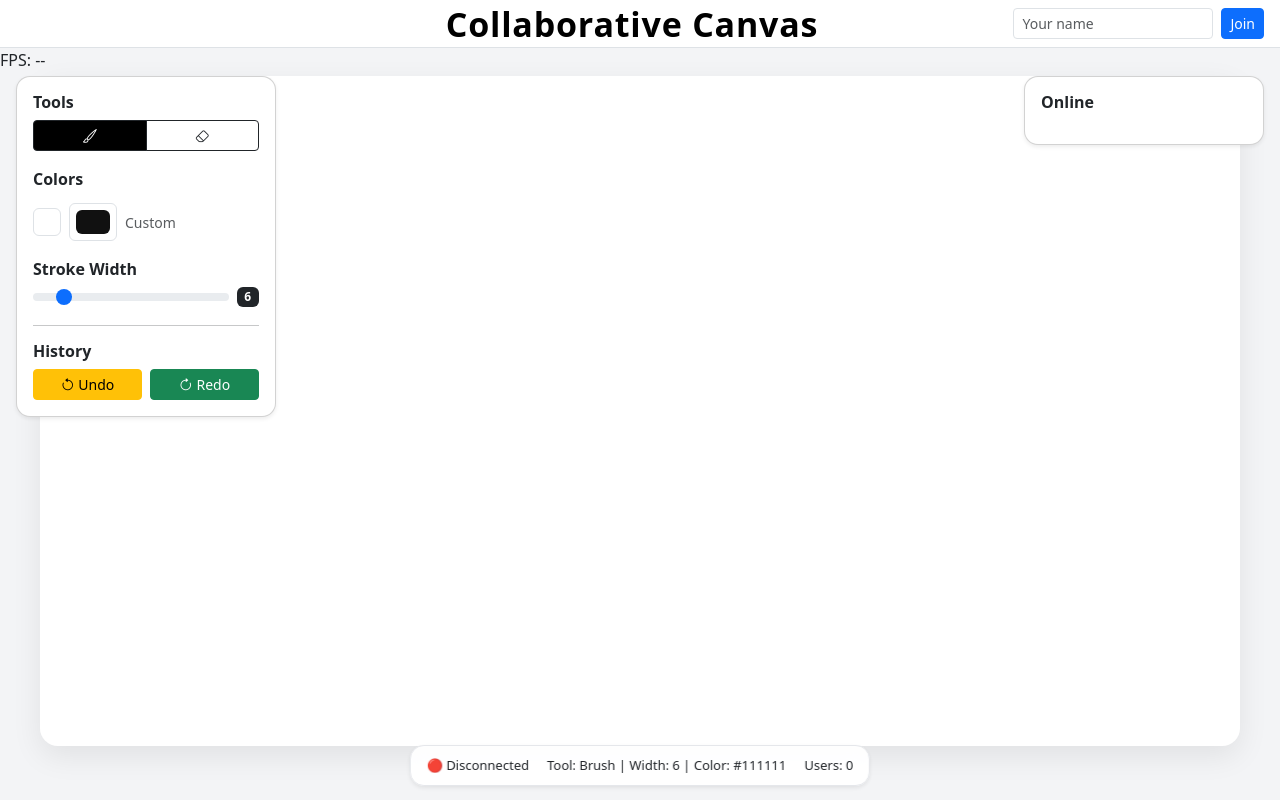
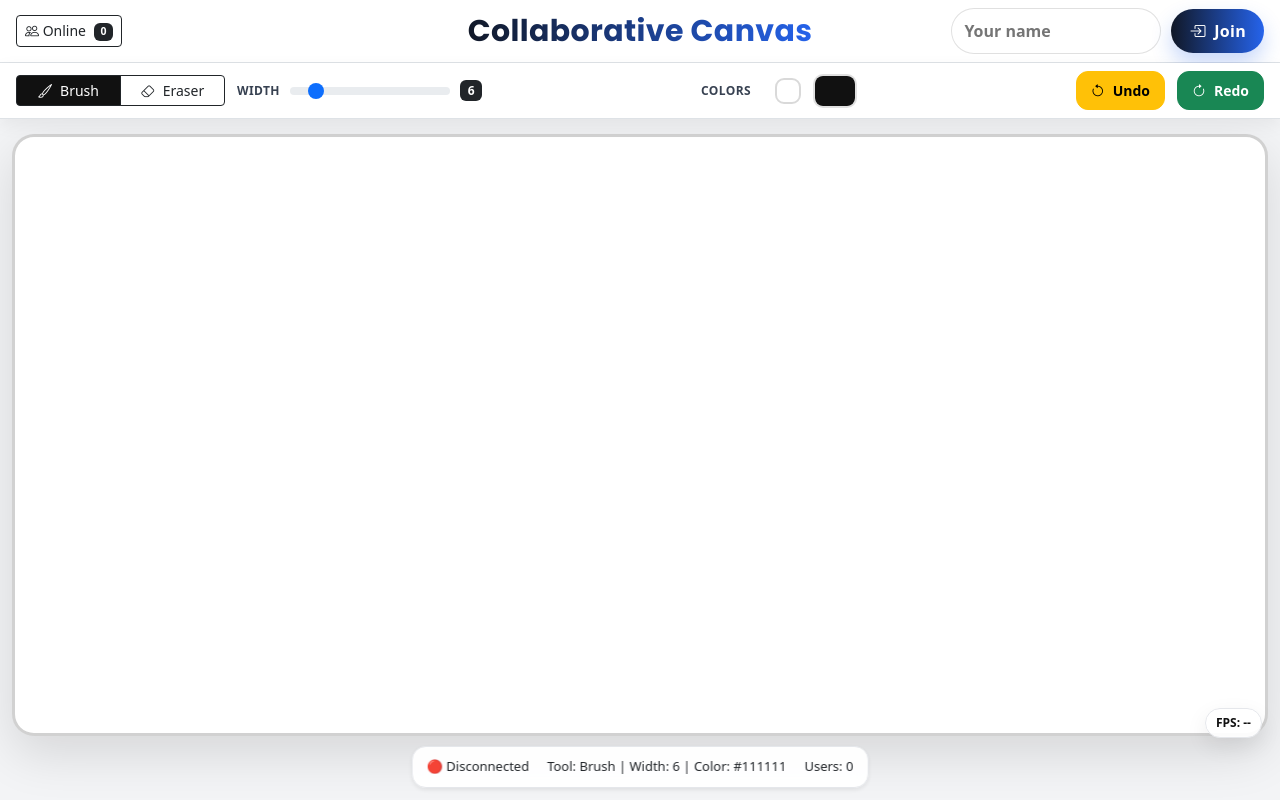
Before and after one commit to Srishti0310/Collaborative-Canvas, a website with bundled scripts: page client/index.html in a window 1280 px wide. Built offline with nearby package versions, Linux system fonts and the light colour scheme; files whose address does not match are found by name.

Commit message:
UI fixes + main.js updates

```diff
--- a/client/index.html
+++ b/client/index.html
@@ -1,103 +1,108 @@
 <!doctype html>
 <html lang="en">
   <head>
+    <!-- ✅ Google Font -->
+    <link rel="preconnect" href="https://fonts.googleapis.com" />
+    <link rel="preconnect" href="https://fonts.gstatic.com" crossorigin />
+    <link
+      href="https://fonts.googleapis.com/css2?family=Poppins:wght@600;700&display=swap"
+      rel="stylesheet"
+    />
+
     <meta charset="UTF-8" />
     <meta name="viewport" content="width=device-width, initial-scale=1.0" />
     <title>Collaborative Canvas</title>
 
-    <!-- Bootstrap CSS  -->
+    <!-- ✅ Bootstrap CSS -->
     <link
       href="https://cdn.jsdelivr.net/npm/bootstrap@5.3.3/dist/css/bootstrap.min.css"
       rel="stylesheet"
     />
 
+    <!-- ✅ Bootstrap Icons -->
     <link
       rel="stylesheet"
       href="https://cdn.jsdelivr.net/npm/bootstrap-icons@1.11.3/font/bootstrap-icons.min.css"
     />
 
-    <!-- CSS -->
+    <!-- ✅ Your CSS -->
     <link rel="stylesheet" href="./style.css" />
   </head>
 
   <body>
-    <!-- Navbar -->
-    <nav
-      class="navbar navbar-light bg-white border-bottom px-3 position-relative"
-    >
+    <!-- ✅ Navbar -->
+    <nav class="navbar bg-white border-bottom px-3 position-relative">
+      <!-- ✅ Online Left -->
+      <div class="d-flex align-items-center">
+        <button id="onlineBtn" class="btn btn-sm btn-outline-dark onlineBtnTop">
+          <i class="bi bi-people"></i>
+          <span class="d-none d-md-inline">Online</span>
+          <span id="onlineCount" class="badge bg-dark ms-1">0</span>
+        </button>
+      </div>
+
       <!-- Center Title -->
       <div class="position-absolute top-50 start-50 translate-middle">
-        <span class="navbar-brand mb-0 fw-bold titleBig"
-          >Collaborative Canvas</span
-        >
+        <div class="appTitle">
+          <span class="appTitleText">Collaborative Canvas</span>
+        </div>
       </div>
 
       <!-- Join Right -->
-      <div class="ms-auto d-flex gap-2">
+      <div class="ms-auto">
+        <div class="joinBox">
           <input
             id="nameInput"
-          class="form-control form-control-sm"
-          style="width: 200px"
+            class="joinInput"
             placeholder="Your name"
+            autocomplete="off"
           />
-        <button id="joinBtn" class="btn btn-primary btn-sm">Join</button>
+          <button id="joinBtn" class="joinBtn">
+            <i class="bi bi-box-arrow-in-right me-1"></i> Join
+          </button>
+        </div>
       </div>
     </nav>
 
-    <!-- Tools Panel -->
-    <div id="toolsPanel" class="card shadow-sm draggable">
-      <div class="card-body">
-        <h6 class="fw-bold mb-2">Tools</h6>
+    <!-- ✅ Top Toolbar -->
+    <div id="topToolbar" class="border-bottom bg-white px-3 py-2">
+      <div id="toolbarRow">
+        <!-- ✅ LEFT side -->
+        <div class="toolbarLeft">
+          <!-- Online -->
+          <!-- <button id="onlineBtn" class="btn btn-sm btn-outline-dark onlineBtn">
+            <i class="bi bi-people"></i>
+            <span class="d-none d-md-inline">Online</span>
+            <span id="onlineCount" class="badge bg-dark ms-1">0</span>
+          </button> -->
 
-        <div class="btn-group w-100 mb-3" role="group">
+          <!-- Tools -->
+          <div class="btn-group toolGroup" role="group" aria-label="Tools">
             <button
               id="brushBtn"
-            class="btn btn-outline-dark btn-sm activeTool"
+              class="btn btn-outline-dark btn-sm activeTool toolBtnWide"
               title="Brush"
             >
               <i class="bi bi-brush"></i>
+              <span class="d-none d-lg-inline">Brush</span>
             </button>
             <button
               id="eraserBtn"
-            class="btn btn-outline-dark btn-sm"
+              class="btn btn-outline-dark btn-sm toolBtnWide"
               title="Eraser"
             >
               <i class="bi bi-eraser"></i>
+              <span class="d-none d-lg-inline">Eraser</span>
             </button>
           </div>
 
-        <div class="mb-2">
-          <label class="form-label fw-semibold mb-1">Colors</label>
-
-          <!-- Palette -->
-          <div id="colorPalette" class="d-flex flex-wrap gap-2 mb-2"></div>
-
-          <!-- Selected preview + picker -->
-          <div class="d-flex align-items-center gap-2">
-            <div
-              id="selectedColorPreview"
-              class="border rounded"
-              style="width: 28px; height: 28px"
-            ></div>
-
-            <input
-              type="color"
-              id="colorPicker"
-              class="form-control form-control-color"
-              value="#111111"
-            />
-
-            <span class="small text-muted">Custom</span>
-          </div>
-        </div>
-
-        <div class="mb-3 mt-3">
-          <label class="form-label fw-semibold mb-1">Stroke Width</label>
-          <div class="d-flex align-items-center gap-2">
+          <!-- Width -->
+          <div class="toolbarWidth">
+            <span class="toolbarLabel">Width</span>
             <input
               type="range"
               id="widthSlider"
-              class="form-range"
+              class="form-range widthRange"
               min="1"
               max="40"
               value="6"
@@ -106,63 +111,80 @@
           </div>
         </div>
 
-        <hr />
+        <!-- ✅ CENTER -->
+        <div class="toolbarCenter">
+          <span class="toolbarLabel">Colors</span>
 
-        <h6 class="fw-bold mb-2">History</h6>
-        <div class="d-flex gap-2">
+          <!-- ✅ No scroll palette -->
+          <div id="colorPalette" class="paletteRow"></div>
+
+          <!-- Selected preview -->
+          <div
+            id="selectedColorPreview"
+            class="selectedPreview"
+            title="Selected color"
+          ></div>
+
+          <!-- Custom Picker (bigger than swatches) -->
+          <input
+            type="color"
+            id="colorPicker"
+            class="form-control form-control-color colorPickerBig"
+            value="#111111"
+            title="Custom color"
+          />
+        </div>
+
+        <!-- ✅ RIGHT -->
+        <div class="toolbarRight">
           <button
             id="undoBtn"
-            class="btn btn-warning btn-sm w-50"
+            class="btn btn-warning btn-sm actionBtn"
             title="Undo (Ctrl+Z)"
           >
-            <i class="bi bi-arrow-counterclockwise"></i> Undo
+            <i class="bi bi-arrow-counterclockwise"></i>
+            <span>Undo</span>
           </button>
+
           <button
             id="redoBtn"
-            class="btn btn-success btn-sm w-50"
+            class="btn btn-success btn-sm actionBtn"
             title="Redo (Ctrl+Y)"
           >
-            <i class="bi bi-arrow-clockwise"></i> Redo
+            <i class="bi bi-arrow-clockwise"></i>
+            <span>Redo</span>
           </button>
         </div>
       </div>
     </div>
 
-    <!-- Users Panel -->
-    <div id="usersPanel" class="card shadow-sm draggable">
-      <div class="card-body">
-        <h6 class="fw-bold mb-3">Online</h6>
-        <ul id="usersList" class="list-group list-group-flush"></ul>
-      </div>
-    </div>
-
-    <!-- Canvas -->
+    <!-- ✅ Canvas -->
     <canvas id="board"></canvas>
 
-    <!-- Status Bar -->
+    <!-- ✅ Status Bar -->
     <div id="statusBar" class="shadow-sm">
       <div id="statusLeft">🔴 Disconnected</div>
       <div id="statusCenter">Tool: Brush | Width: 6 | Color: #111111</div>
       <div id="statusRight">Users: 0</div>
     </div>
 
+    <!-- Cursor preview -->
     <div id="brushCursor"></div>
+
+    <!-- FPS -->
     <div id="statusFPS">FPS: --</div>
 
-    <!-- Socket.io client (must load BEFORE main.js) -->
+    <!-- ✅ Socket.io client -->
     <script src="/socket.io/socket.io.js"></script>
 
-    <!-- Bootstrap JS -->
+    <!-- ✅ Bootstrap JS -->
     <script src="https://cdn.jsdelivr.net/npm/bootstrap@5.3.3/dist/js/bootstrap.bundle.min.js"></script>
 
-    <!-- Main JS -->
+    <!-- ✅ Main JS -->
     <script type="module" src="./main.js"></script>
 
-    <!-- Toast Container -->
-    <div
-      class="toast-container position-fixed top-0 end-0 p-3"
-      style="z-index: 9999"
-    >
+    <!-- ✅ Toast Container -->
+    <div class="toast-container position-fixed p-3" id="toastContainer">
       <div
         id="appToast"
         class="toast align-items-center text-bg-dark border-0"
--- a/client/main.js
+++ b/client/main.js
@@ -1,10 +1,11 @@
 import { connectSocket } from "./websocket.js";
 import { createCanvasEngine } from "./canvas.js";
-import { makeDraggable } from "./draggable.js";
 
-console.log("main.js loaded");
+console.log("✅ main.js loaded");
 
+// ---------------------------
 // DOM Elements
+// ---------------------------
 const canvas = document.getElementById("board");
 const statusFPS = document.getElementById("statusFPS");
 
@@ -21,117 +22,44 @@ const widthValue = document.getElementById("widthValue");
 const undoBtn = document.getElementById("undoBtn");
 const redoBtn = document.getElementById("redoBtn");
 
+// users list (NOTE: only if you still have usersList in HTML)
 const usersList = document.getElementById("usersList");
 
-//  Palette DOM
+// Online count in navbar
+const onlineCount = document.getElementById("onlineCount");
+
+// palette dom
 const colorPalette = document.getElementById("colorPalette");
 const selectedColorPreview = document.getElementById("selectedColorPreview");
 
-// Status bar DOM
+// status bar dom
 const statusLeft = document.getElementById("statusLeft");
 const statusCenter = document.getElementById("statusCenter");
 const statusRight = document.getElementById("statusRight");
 
-// Toast DOM
+// toast dom
 const appToastEl = document.getElementById("appToast");
 const toastBodyEl = document.getElementById("toastBody");
 
-// Brush cursor preview DOM
+// brush cursor
 const brushCursor = document.getElementById("brushCursor");
 
-// Draggable panels
-const toolsPanel = document.getElementById("toolsPanel");
-const usersPanel = document.getElementById("usersPanel");
-makeDraggable(toolsPanel);
-makeDraggable(usersPanel);
-
-// Canvas + Socket
-
-const engine = createCanvasEngine(canvas);
-engine.setCanDraw(() => joined);
-
-const { socket, emitJoin } = connectSocket();
-
-let joined = false;
-let lastUsers = [];
-
-// Preset Palette Colors
-
-const PALETTE_COLORS = [
-  // Neutrals
-  "#000000",
-  "#1f2937",
-  "#4b5563",
-  "#9ca3af",
-  "#e5e7eb",
-  "#ffffff",
-
-  // Reds / Pinks
-  "#ef4444",
-  "#dc2626",
-  "#f43f5e",
-  "#be123c",
-  "#fb7185",
-  "#fecdd3",
-
-  // Oranges / Yellows
-  "#f97316",
-  "#ea580c",
-  "#f59e0b",
-  "#d97706",
-  "#eab308",
-  "#fde047",
-  "#fef08a",
-
-  // Greens
-  "#22c55e",
-  "#16a34a",
-  "#15803d",
-  "#4ade80",
-  "#bbf7d0",
-
-  // Teals / Cyans
-  "#14b8a6",
-  "#0d9488",
-  "#06b6d4",
-  "#0891b2",
-  "#67e8f9",
-
-  // Blues
-  "#3b82f6",
-  "#2563eb",
-  "#1d4ed8",
-  "#60a5fa",
-  "#bfdbfe",
-
-  // Purples
-  "#8b5cf6",
-  "#7c3aed",
-  "#6d28d9",
-  "#a78bfa",
-  "#ddd6fe",
-
-  // Browns / Extras
-  "#92400e",
-  "#a16207",
-  "#854d0e",
-
-  // Fun colors
-  "#10b981",
-  "#84cc16",
-  "#f472b6",
-  "#c026d3",
-];
-
+// ---------------------------
 // Helpers
-
+// ---------------------------
 function getRoomId() {
   const params = new URLSearchParams(window.location.search);
   return params.get("room") || "global";
 }
 const roomId = getRoomId();
 
-emitJoin(name, roomId);
+// toast helper
+function showToast(message) {
+  if (!appToastEl || !toastBodyEl) return;
+  toastBodyEl.textContent = message;
+  const toast = new bootstrap.Toast(appToastEl, { delay: 2200 });
+  toast.show();
+}
 
 function setActiveTool(button) {
   brushBtn.classList.remove("activeTool");
@@ -139,15 +67,6 @@ function setActiveTool(button) {
   button.classList.add("activeTool");
 }
 
-// Toast helper
-function showToast(message) {
-  if (!appToastEl || !toastBodyEl) return;
-  toastBodyEl.textContent = message;
-  const toast = new bootstrap.Toast(appToastEl, { delay: 2200 });
-  toast.show();
-}
-
-// Status helper
 function updateStatus() {
   if (!statusCenter) return;
 
@@ -160,12 +79,45 @@ function updateStatus() {
   statusCenter.textContent = `Tool: ${toolName} | Width: ${width} | Color: ${color}`;
 }
 
-// Brush Cursor Preview Logic
+// ---------------------------
+// Canvas + Socket
+// ---------------------------
+const engine = createCanvasEngine(canvas);
+const { socket, emitJoin } = connectSocket();
 
+let joined = false;
+
+// allow draw only after join
+engine.setCanDraw(() => joined);
+
+// ---------------------------
+// Palette Colors (no scroll)
+// ---------------------------
+const PALETTE_COLORS = [
+  "#000000", // black
+  "#ffffff", // white
+  "#6b7280", // gray
+  "#ef4444", // red
+  "#f97316", // orange
+  "#f59e0b", // amber
+  "#fde047", // yellow
+  "#22c55e", // green
+  "#14b8a6", // teal
+  "#06b6d4", // cyan
+  "#3b82f6", // blue
+  "#2563eb", // deep blue
+  "#8b5cf6", // purple
+  "#ec4899", // pink
+  "#a16207", // brown
+];
+
+// ---------------------------
+// Brush cursor preview logic
+// ---------------------------
 function updateBrushCursorStyle() {
   if (!brushCursor) return;
 
-  const width = Number(widthSlider.value || 6);
+  const width = Number(widthSlider?.value || 6);
 
   brushCursor.style.width = `${width}px`;
   brushCursor.style.height = `${width}px`;
@@ -184,7 +136,7 @@ window.addEventListener("pointermove", (e) => {
   brushCursor.style.top = `${e.clientY}px`;
 });
 
-// show/hide cursor on canvas enter/leave
+// show/hide cursor when entering canvas
 canvas.addEventListener("pointerenter", () => {
   if (!brushCursor) return;
   brushCursor.style.display = "block";
@@ -197,7 +149,6 @@ canvas.addEventListener("pointerleave", () => {
   canvas.style.cursor = "default";
 });
 
-// animation while drawing
 canvas.addEventListener("pointerdown", () => {
   if (!brushCursor) return;
   brushCursor.style.transform = "translate(-50%, -50%) scale(0.85)";
@@ -213,8 +164,9 @@ canvas.addEventListener("pointercancel", () => {
   brushCursor.style.transform = "translate(-50%, -50%) scale(1)";
 });
 
+// ---------------------------
 // Palette logic
-
+// ---------------------------
 let selectedColor = colorPicker?.value || "#111111";
 
 function updateSelectedColorUI(color) {
@@ -245,31 +197,34 @@ function renderPalette() {
     swatch.dataset.color = c;
     swatch.style.background = c;
 
-    // white border visible
     if (c.toLowerCase() === "#ffffff") {
       swatch.style.border = "1px solid rgba(0,0,0,0.35)";
     }
 
     swatch.title = c;
     swatch.addEventListener("click", () => updateSelectedColorUI(c));
+
     colorPalette.appendChild(swatch);
   }
 
   updateSelectedColorUI(selectedColor);
 }
 
-// render palette
+// render palette on load
 renderPalette();
 updateBrushCursorStyle();
 updateStatus();
 
-// UI Events
-
+// ---------------------------
+// UI events
+// ---------------------------
 joinBtn.addEventListener("click", () => {
   if (joined) return;
 
   const name = nameInput.value.trim() || "Anonymous";
-  emitJoin(name);
+
+  // ✅ join room
+  emitJoin(name, roomId);
 
   joined = true;
   joinBtn.disabled = true;
@@ -279,7 +234,6 @@ joinBtn.addEventListener("click", () => {
 brushBtn.addEventListener("click", () => {
   engine.setTool("brush");
   setActiveTool(brushBtn);
-
   updateBrushCursorStyle();
   updateStatus();
 });
@@ -287,7 +241,6 @@ brushBtn.addEventListener("click", () => {
 eraserBtn.addEventListener("click", () => {
   engine.setTool("eraser");
   setActiveTool(eraserBtn);
-
   updateBrushCursorStyle();
   updateStatus();
 });
@@ -300,7 +253,6 @@ widthSlider.addEventListener("input", (e) => {
   const v = Number(e.target.value);
   widthValue.textContent = v;
   engine.setWidth(v);
-
   updateBrushCursorStyle();
   updateStatus();
 });
@@ -308,7 +260,7 @@ widthSlider.addEventListener("input", (e) => {
 undoBtn.addEventListener("click", () => socket.emit("history:undo"));
 redoBtn.addEventListener("click", () => socket.emit("history:redo"));
 
-// Keyboard shortcuts (Ctrl/Cmd)
+// keyboard shortcuts
 window.addEventListener("keydown", (e) => {
   const isMac = navigator.platform.toUpperCase().includes("MAC");
   const ctrlOrCmd = isMac ? e.metaKey : e.ctrlKey;
@@ -326,8 +278,9 @@ window.addEventListener("keydown", (e) => {
   }
 });
 
-// Canvas pointer events -> WebSocket
-
+// ---------------------------
+// Canvas pointer events -> socket
+// ---------------------------
 engine.bindPointerHandlers({
   onStrokeStart: (payload) => {
     if (!joined) return showToast("⚠️ Please click Join first");
@@ -347,18 +300,17 @@ engine.bindPointerHandlers({
   },
 });
 
+// ---------------------------
 // Socket listeners
+// ---------------------------
 socket.on("connect", () => {
   if (statusLeft) statusLeft.textContent = "🟢 Connected";
-  showToast("🟢 Connected");
 });
 
 socket.on("disconnect", () => {
   if (statusLeft) statusLeft.textContent = "🔴 Disconnected";
-  showToast("🔴 Disconnected. Trying to reconnect...");
 });
 
-// toasts from server
 socket.on("toast:event", ({ type, user }) => {
   if (type === "join") showToast(`✅ ${user} joined`);
   if (type === "leave") showToast(`👋 ${user} left`);
@@ -384,12 +336,20 @@ socket.on("canvas:state", ({ strokes }) => {
   engine.replayStrokes(strokes);
 });
 
+// ---------------------------
 // Users UI
+// ---------------------------
 function renderUsers(users) {
+  // update navbar count
+  if (onlineCount) onlineCount.textContent = users.length;
+
+  // update bottom status
+  if (statusRight) statusRight.textContent = `Users: ${users.length}`;
+
+  // if users list exists
+  if (!usersList) return;
+
   usersList.innerHTML = "";
-  lastUsers = users;
-
-  if (statusRight) statusRight.textContent = `Users: ${users.length}`;
 
   for (const u of users) {
     const li = document.createElement("li");
@@ -406,22 +366,23 @@ function renderUsers(users) {
   }
 }
 
+// ---------------------------
+// FPS loop
+// ---------------------------
 let lastFrameTime = performance.now();
 let frameCount = 0;
-let fps = 0;
 
 function fpsLoop() {
   frameCount++;
   const now = performance.now();
 
   if (now - lastFrameTime >= 1000) {
-    fps = frameCount;
+    if (statusFPS) statusFPS.textContent = `FPS: ${frameCount}`;
     frameCount = 0;
     lastFrameTime = now;
-
-    if (statusFPS) statusFPS.textContent = `FPS: ${fps}`;
   }
 
   requestAnimationFrame(fpsLoop);
 }
+
 fpsLoop();
--- a/client/style.css
+++ b/client/style.css
@@ -1,143 +1,290 @@
+/* ---------------------------
+  Global reset
+--------------------------- */
 * {
   margin: 0;
   padding: 0;
   box-sizing: border-box;
 }
+
 body {
   overflow: hidden;
   background: #f3f4f6;
+  font-family:
+    system-ui,
+    -apple-system,
+    Segoe UI,
+    Roboto,
+    Arial,
+    sans-serif;
 }
 
-/* Canvas full screen (like  a sheet) */
-#board {
-  position: fixed;
-  top: 76px;
-  left: 50%;
-  transform: translateX(-50%);
-  width: calc(100vw - 80px);
-  height: calc(100vh - 130px);
-
-  background: white;
-
-  border-radius: 18px;
-  box-shadow: 0 12px 35px rgba(0, 0, 0, 0.1);
-
-  /* dotted grid */
-  background-image: radial-gradient(#d1d5db 1px, transparent 1px);
-  background-size: 22px 22px;
-}
-
-/* Left tools panel */
-#toolsPanel {
-  position: fixed;
-  top: 76px;
-  left: 16px;
-  width: 260px;
-  z-index: 50;
-  border-radius: 14px;
-}
-
-/* Right users panel */
-#usersPanel {
-  position: fixed;
-  top: 76px;
-  right: 16px;
-  width: 240px;
-  z-index: 50;
-  border-radius: 14px;
-  max-height: calc(100vh - 100px);
-  overflow-y: auto;
-}
-
-.activeTool {
-  background: black !important;
-  color: white !important;
-}
-
-/* Online user list items */
-.userItem {
+/* ---------------------------
+  Title + Navbar
+--------------------------- */
+.appTitle {
   display: flex;
   align-items: center;
   gap: 10px;
 }
 
-.dot {
-  width: 10px;
-  height: 10px;
-  border-radius: 50%;
+.appTitleText {
+  font-family: "Poppins", sans-serif;
+  font-weight: 700;
+  font-size: 30px;
+  letter-spacing: 0.4px;
+
+  background: linear-gradient(90deg, #111827, #2563eb);
+  -webkit-background-clip: text;
+  background-clip: text;
+  color: transparent;
 }
 
-/* palette buttons */
+/* ---------------------------
+  Join (right side)
+--------------------------- */
+.joinBox {
+  display: flex;
+  gap: 10px;
+  align-items: center;
+}
+
+.joinInput {
+  width: 210px;
+  padding: 10px 12px;
+  border-radius: 999px;
+  border: 1px solid rgba(0, 0, 0, 0.12);
+  background: rgba(255, 255, 255, 0.95);
+  font-weight: 600;
+  outline: none;
+}
+
+.joinInput:focus {
+  border-color: rgba(37, 99, 235, 0.5);
+  box-shadow: 0 0 0 3px rgba(37, 99, 235, 0.15);
+}
+
+.joinBtn {
+  border-radius: 999px;
+  padding: 10px 18px;
+  font-weight: 700;
+  letter-spacing: 0.3px;
+  border: none;
+  color: white;
+
+  background: linear-gradient(90deg, #111827, #2563eb);
+  box-shadow: 0 10px 20px rgba(37, 99, 235, 0.25);
+  transition:
+    transform 0.12s ease,
+    box-shadow 0.15s ease;
+}
+
+.joinBtn:hover {
+  transform: translateY(-1px);
+  box-shadow: 0 14px 30px rgba(37, 99, 235, 0.35);
+}
+
+/* ---------------------------
+  Top toolbar
+--------------------------- */
+#topToolbar {
+  position: sticky;
+  top: 56px; /* bootstrap navbar height */
+  z-index: 1000;
+
+  background: rgba(255, 255, 255, 0.97);
+  backdrop-filter: blur(10px);
+
+  box-shadow: 0 6px 18px rgba(0, 0, 0, 0.06);
+}
+
+#toolbarRow {
+  display: flex;
+  align-items: center;
+  justify-content: space-between;
+  gap: 14px;
+}
+
+.toolbarLeft,
+.toolbarCenter,
+.toolbarRight {
+  display: flex;
+  align-items: center;
+  gap: 12px;
+}
+
+/* keep center from breaking layout */
+.toolbarCenter {
+  flex: 1;
+  justify-content: center;
+  min-width: 420px;
+}
+
+.toolbarLabel {
+  font-size: 12px;
+  font-weight: 700;
+  letter-spacing: 0.4px;
+  color: #374151;
+  text-transform: uppercase;
+}
+
+/* active tool button */
+.activeTool {
+  background: #111 !important;
+  color: white !important;
+}
+
+.toolBtnWide {
+  min-width: 105px;
+  display: inline-flex;
+  align-items: center;
+  justify-content: center;
+  gap: 8px;
+}
+
+/* Online button on far LEFT */
+.onlineBtn {
+  border-radius: 999px;
+  font-weight: 700;
+  padding: 6px 12px;
+}
+
+/* Width slider */
+.toolbarWidth {
+  display: flex;
+  align-items: center;
+  gap: 10px;
+}
+
+.widthRange {
+  width: 160px;
+}
+
+/* ---------------------------
+  Palette (NO scroll)
+--------------------------- */
+.paletteRow {
+  display: flex;
+  align-items: center;
+  gap: 6px;
+}
+
 .palette-color {
-  width: 26px;
-  height: 26px;
+  width: 30px;
+  height: 22px;
   border-radius: 8px;
-  border: 1px solid rgba(0, 0, 0, 0.15);
   cursor: pointer;
-  transition: transform 0.08s ease;
+  border: 1px solid rgba(0, 0, 0, 0.18);
+  transition:
+    transform 0.08s ease,
+    box-shadow 0.12s ease;
 }
 
 .palette-color:hover {
-  transform: scale(1.06);
+  transform: scale(1.08);
+  box-shadow: 0 6px 14px rgba(0, 0, 0, 0.15);
 }
 
 .palette-color.active {
-  outline: 2px solid #000;
+  outline: 3px solid #111;
   outline-offset: 2px;
 }
-/* #colorPalette {
-  max-height: 110px;
-  overflow-y: auto;
-  padding-right: 4px;
-} */
 
-.draggable {
-  user-select: none;
-  touch-action: none; /* better dragging on touch devices */
-}
-.titleBig {
-  font-size: 34px;
-  letter-spacing: 0.8px;
+/* Selected preview */
+.selectedPreview {
+  width: 26px;
+  height: 26px;
+  border-radius: 9px;
+  border: 2px solid rgba(0, 0, 0, 0.15);
 }
 
-body {
-  background: #f3f4f6;
+/* Custom picker bigger */
+.colorPickerBig {
+  width: 44px !important;
+  height: 34px !important;
+  padding: 0 !important;
+  border-radius: 10px;
+  border: 2px solid rgba(0, 0, 0, 0.12);
 }
 
-/* make canvas look like sheet */
+/* ---------------------------
+  Canvas (bigger + top border visible)
+--------------------------- */
 #board {
+  position: fixed;
+  left: 50%;
+  transform: translateX(-50%);
+
+  /* ✅ more spacing so toolbar doesn't overlap */
+  top: calc(56px + 64px + 14px);
+
+  /* ✅ bigger canvas area */
+  width: calc(100vw - 24px);
+  height: calc(100vh - 56px - 64px - 14px - 64px);
+
   background: white;
-  border-radius: 18px;
-  box-shadow: 0 10px 30px rgba(0, 0, 0, 0.08);
+  border-radius: 22px;
+
+  /* ✅ strong visible border */
+  border: 3px solid rgba(0, 0, 0, 0.18);
+
+  box-shadow:
+    inset 0 0 0 1px rgba(255, 255, 255, 0.9),
+    0 18px 50px rgba(0, 0, 0, 0.12);
 }
 
+/* ---------------------------
+  Status bar (bottom)
+--------------------------- */
 #statusBar {
   position: fixed;
-  bottom: 14px;
+  bottom: 12px;
   left: 50%;
   transform: translateX(-50%);
-  padding: 10px 16px;
+
+  padding: 8px 14px;
   background: rgba(255, 255, 255, 0.95);
   border: 1px solid #e5e7eb;
   border-radius: 14px;
   display: flex;
   gap: 18px;
   z-index: 60;
+
   backdrop-filter: blur(10px);
   font-size: 13px;
+
+  height: 42px;
+  align-items: center;
 }
 
-#toolsPanel,
-#usersPanel {
-  transition:
-    transform 0.15s ease,
-    box-shadow 0.15s ease;
+/* ---------------------------
+  FPS badge (bottom right)
+--------------------------- */
+#statusFPS {
+  position: fixed;
+  bottom: 62px;
+  right: 18px;
+
+  font-size: 12px;
+  font-weight: 700;
+  color: #111;
+  z-index: 2000;
+
+  background: rgba(255, 255, 255, 0.92);
+  border: 1px solid #e5e7eb;
+  border-radius: 999px;
+  padding: 5px 10px;
+
+  box-shadow: 0 8px 22px rgba(0, 0, 0, 0.08);
 }
 
-#toolsPanel:hover,
-#usersPanel:hover {
-  transform: translateY(-2px);
-  box-shadow: 0 14px 35px rgba(0, 0, 0, 0.15) !important;
+/* ---------------------------
+  Toast (prevents overlap with join)
+--------------------------- */
+#toastContainer {
+  top: 130px; /* ✅ below navbar + toolbar */
+  right: 18px;
+  z-index: 9999;
 }
 
 .toast {
@@ -145,6 +292,9 @@ body {
   box-shadow: 0 12px 35px rgba(0, 0, 0, 0.25);
 }
 
+/* ---------------------------
+  Brush cursor
+--------------------------- */
 #brushCursor {
   position: fixed;
   width: 20px;
@@ -157,3 +307,12 @@ body {
   display: none;
   opacity: 0.9;
 }
+
+.actionBtn {
+  border-radius: 12px;
+  font-weight: 800;
+  display: inline-flex;
+  align-items: center;
+  gap: 8px;
+  padding: 8px 14px;
+}
```
Lines whose indentation alone changed are shown as unchanged.
